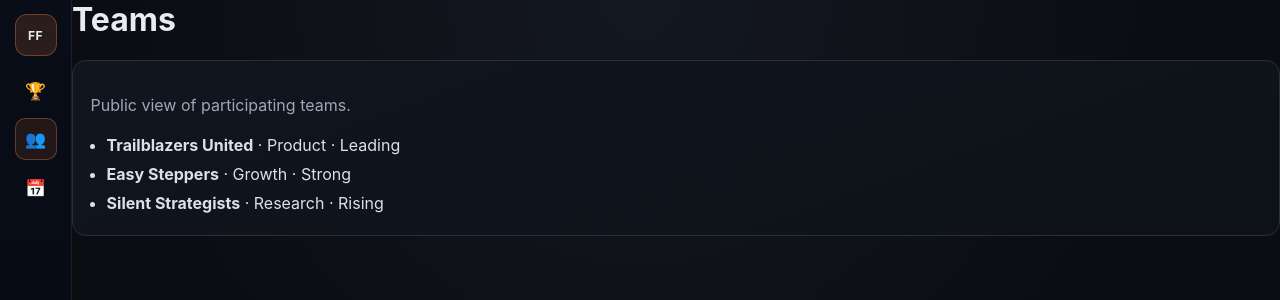
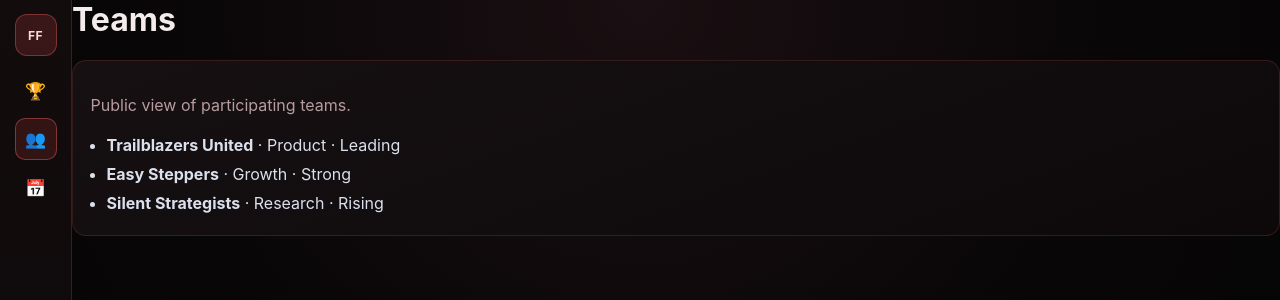
Before and after one commit to khalid-byldd/fun-founders-frontend, a Next.js app: page /teams in a window 1280 px wide. Shown: the top 300 px of the page. Built offline with nearby package versions, Linux system fonts and the light colour scheme.

Commit message:
Apply red and dark-black theme across public and admin surfaces (#13)

```diff
--- a/app/globals.css
+++ b/app/globals.css
@@ -1261,3 +1261,88 @@ th {
     gap: 0.45rem;
   }
 }
+
+/* Global red + dark black theme overrides */
+:root {
+  --bg: #060606;
+  --panel: #0e0e0f;
+  --panel-soft: #151112;
+  --border: #3a2023;
+  --text: #f4ecec;
+  --muted: #b79ca0;
+  --accent: #ef4444;
+  --accent-soft: rgba(239, 68, 68, 0.18);
+}
+
+body {
+  background: radial-gradient(circle at top, #1a0f12 0%, #080607 48%, #040404 100%);
+}
+
+.button {
+  background: linear-gradient(180deg, #f35656 0%, #c82f2f 100%);
+  color: #fff4f4;
+}
+
+.sidebar,
+.public-sidebar {
+  background: linear-gradient(180deg, #130c0d 0%, #090708 100%);
+  border-color: rgba(255, 96, 96, 0.2);
+}
+
+.nav-link.active,
+.nav-link:hover,
+.public-link.active,
+.public-link:hover {
+  border-color: rgba(255, 103, 103, 0.4);
+  background: rgba(255, 82, 82, 0.14);
+  color: #fff0f0;
+}
+
+.brand-mark,
+.public-brand {
+  background: rgba(255, 80, 80, 0.16);
+  border-color: rgba(255, 103, 103, 0.35);
+  color: #ffd7d7;
+}
+
+.page-card,
+.rankboard-podium-body,
+.rankboard-row {
+  background: linear-gradient(160deg, #161012 0%, #0d090a 100%);
+  border-color: rgba(255, 100, 100, 0.16);
+}
+
+.rankboard-page {
+  background:
+    radial-gradient(circle at 50% 0%, rgba(255, 68, 68, 0.2), transparent 34%),
+    radial-gradient(circle at 18% 18%, rgba(255, 0, 0, 0.08), transparent 30%),
+    #040404;
+}
+
+.rankboard-kicker,
+.row-rank,
+.rankboard-row-rank {
+  color: #d6a0a6;
+}
+
+.rankboard-row-score,
+.row-score {
+  color: #ff9ca6;
+}
+
+.rankboard-row:hover {
+  border-color: rgba(255, 108, 108, 0.34);
+  background: linear-gradient(180deg, #211317 0%, #140c0f 100%);
+}
+
+.ghost-btn,
+.signout {
+  border-color: #5a2b31;
+  background: #1a1012;
+  color: #ffd7d7;
+}
+
+.input {
+  border-color: #4f3034;
+  background: #130d0f;
+}
```
